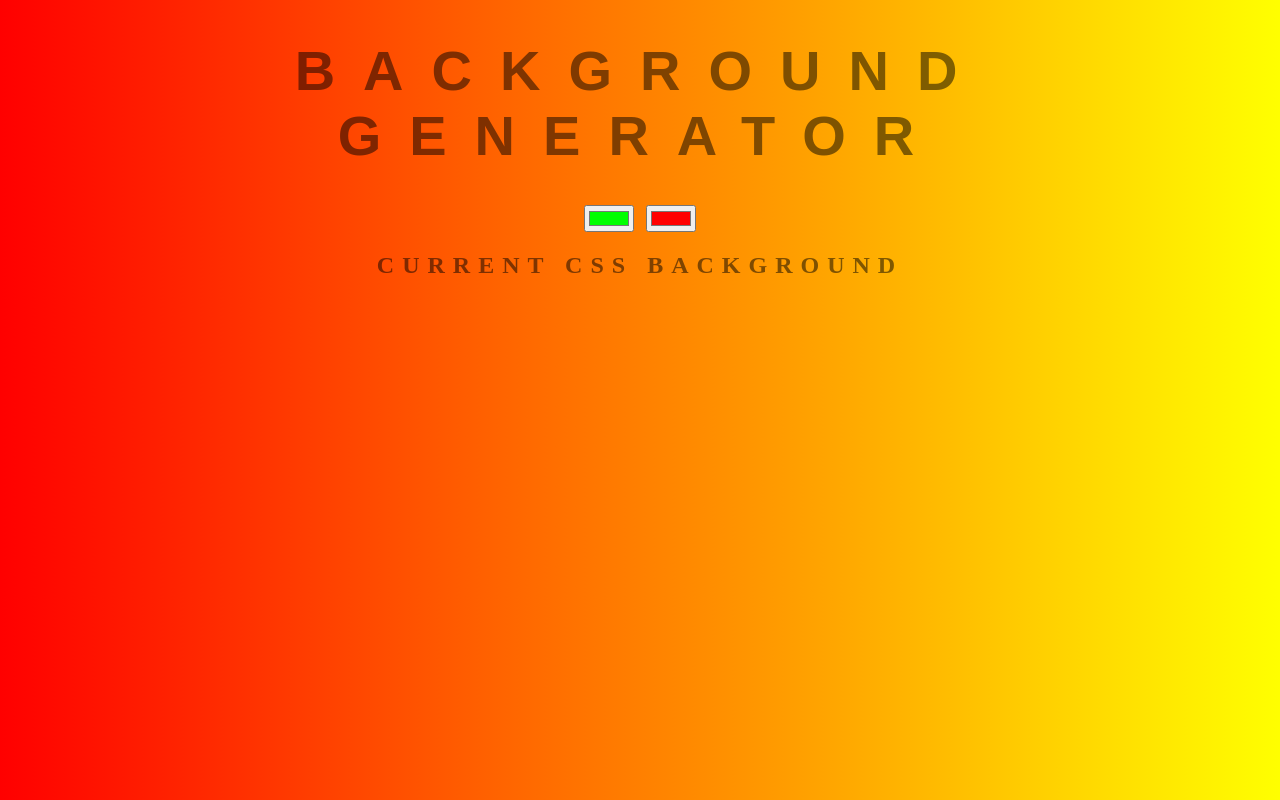
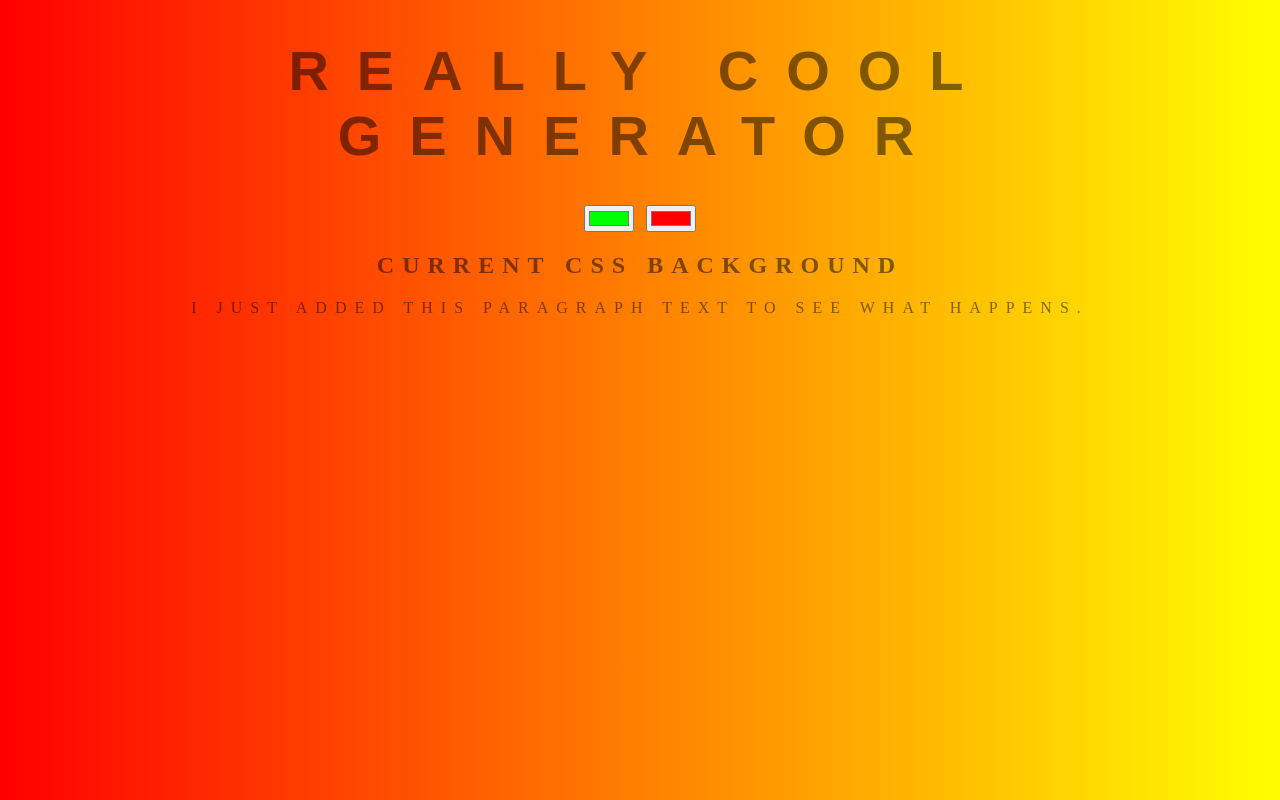
Before and after one commit to zenPossum/background-generator, a plain HTML site: page index.html in a window 1280 px wide. Drawn offline with Linux system fonts and the light colour scheme.

Commit message:
changed title again and added paragraph

```diff
--- a/index.html
+++ b/index.html
@@ -1,14 +1,15 @@
 <!DOCTYPE html>
 <html>
 <head>
-	<title>Cool Background</title>
+	<title>Gradient Background</title>
 	<link rel="stylesheet" type="text/css" href="style.css">
 </head>
 <body id="gradient">
-	<h1>Background Generator</h1>
+	<h1>Really Cool Generator</h1> <!-- I changed this to Really Cool from Cool-->
 	<input class="color1" type="color" name="color1" value="#00ff00">
 	<input class="color2" type="color" name="color2" value="#ff0000">
 	<h2>Current CSS Background</h2>
+	<p>I just added this paragraph text to see what happens.</p>  <!-- I just added this-->
 	<h3></h3>
 	<script type="text/javascript" src="script.js"></script>
 </body>
```
